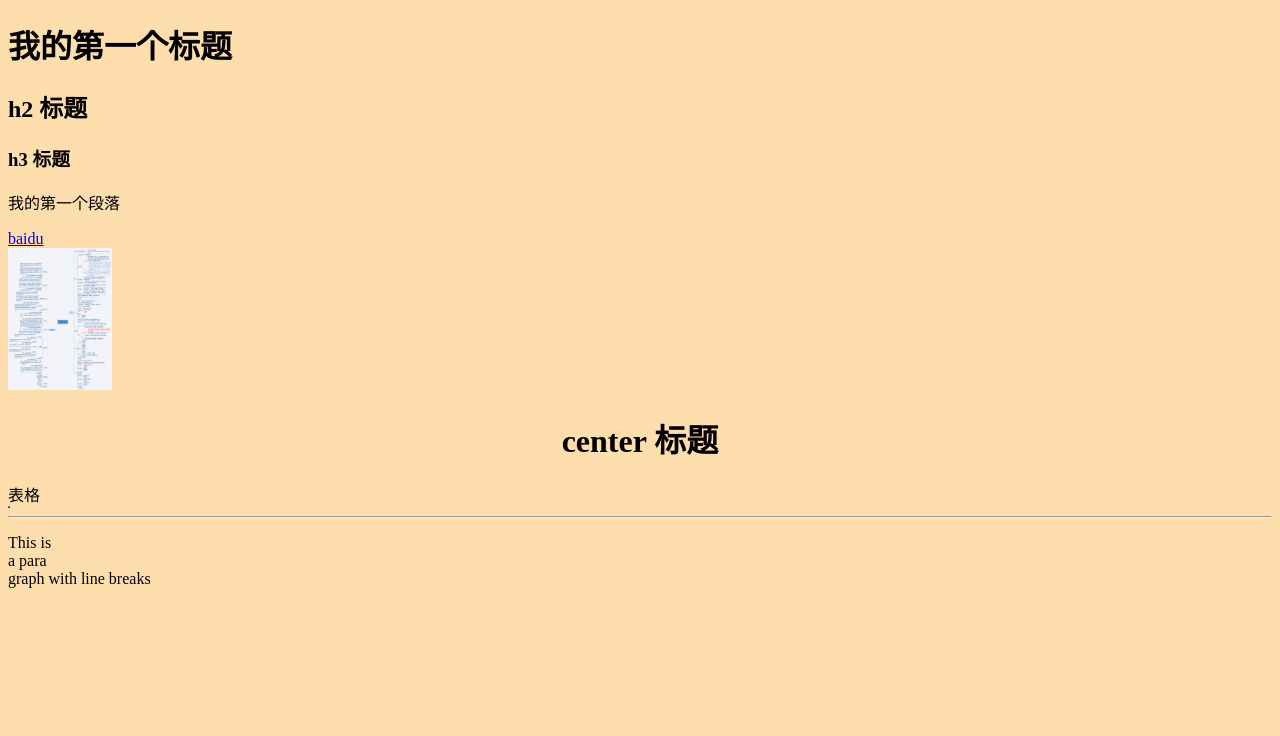
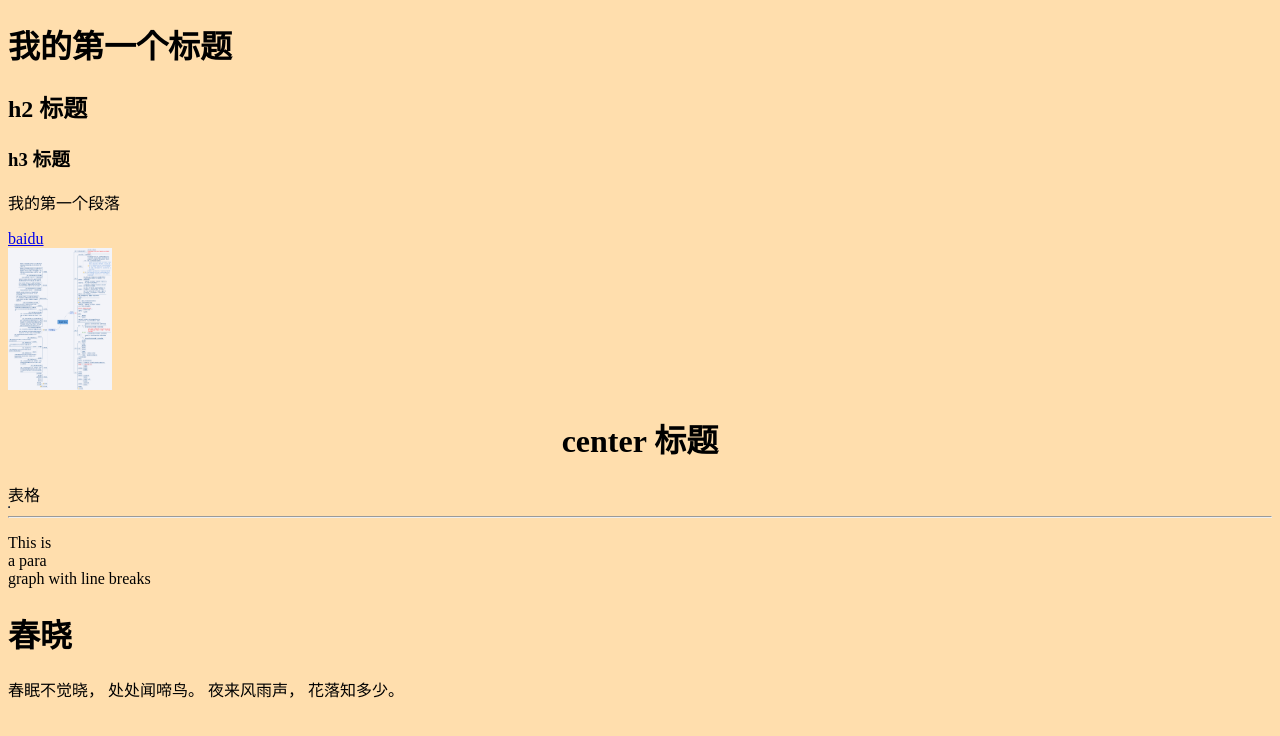
Before and after one commit to Xu-TikT/HtmlTest, a plain HTML site: page index.html in a window 1280 px wide. Drawn offline with Linux system fonts and the light colour scheme.

Commit message:
多余空格和空行会被替换为一个空格

```diff
--- a/index.html
+++ b/index.html
@@ -37,7 +37,16 @@
 		<hr />
 		<!-- HTML 折行,如果您希望在不产生一个新段落的情况下进行换行（新行），请使用 <br /> 标签 -->
 		<p>This is <br/> a para<br/>graph with line breaks</p>
+		<!-- 当显示页面时，浏览器会移除源代码中多余的空格和空行。所有连续的空格或空行都会被算作一个空格。
+		需要注意的是，HTML 代码中的所有连续的空行（换行）也被显示为一个空格。 -->
+		<h1>春晓</h1>
 
+		<p>
+		    春眠不觉晓，
+		      处处闻啼鸟。
+		        夜来风雨声，
+		          花落知多少。
+		</p>
 
 	</body>
 </html>
```
